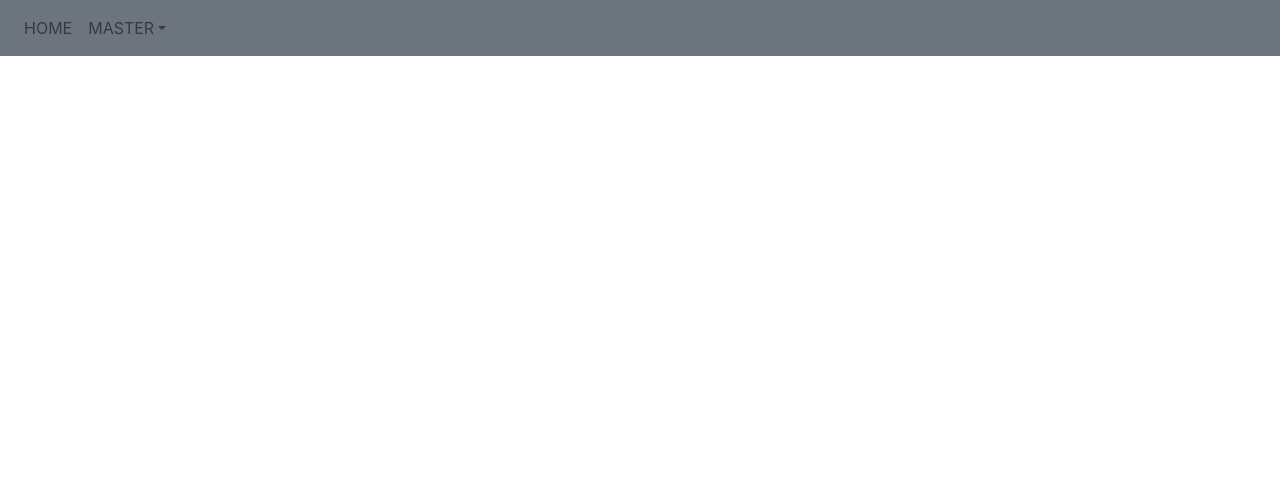
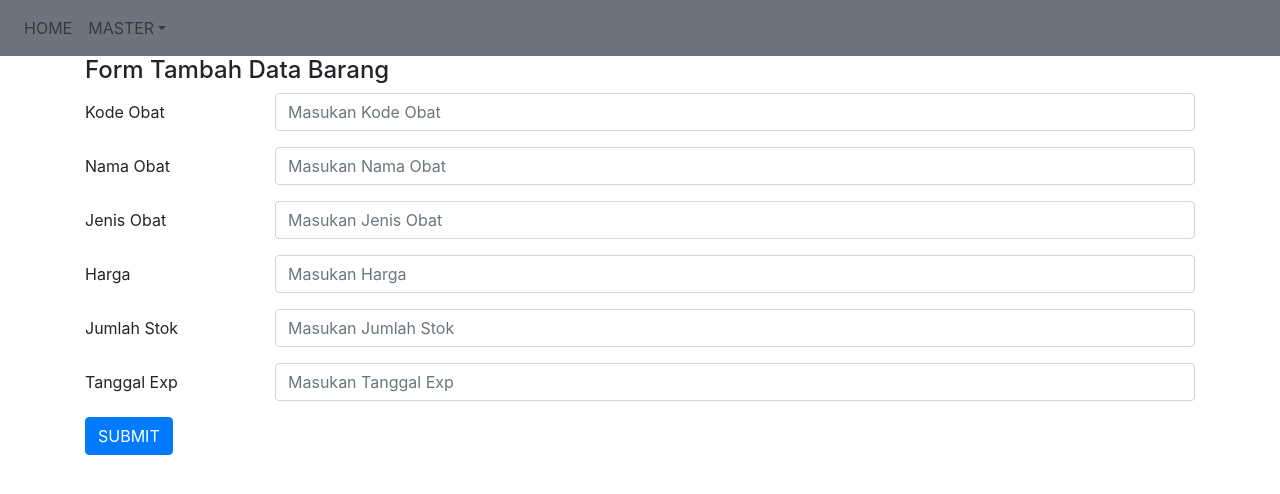
Before and after one commit to latifahiriyani/uas, a React (Create React App) app: page /obat/tambah in a window 1280 px wide. Shown: the top 494 px of the page. Built offline with nearby package versions, Linux system fonts and the light colour scheme.

Commit message:
TambahComp menambahkan data obat berupa barang

```diff
--- a/src/App.js
+++ b/src/App.js
@@ -5,7 +5,7 @@ import { BrowserRouter, Route, Switch } from 'react-router-dom'
 import NavbarComp from './Component/Fungsional/NavbarComp';
 import HomePage from './Component/Fungsional/HomePage';
 import ListComp from './Component/Class/ListComp';
-
+import TambahComp from './Component/Class/TambahComp';
 //import DetailComp from './Component/Fungsional/DetailComp';
 
 
@@ -22,7 +22,7 @@ const App = () => {
       <switch>
       <Route exact path="/" component={HomePage} />
       <Route exact path="/obat" component={ListComp} />
-
+      <Route exact path="/obat/tambah" component={TambahComp} />
 
        {/*<Route exact path="/detail/:id" component={DetailComp} />*/}
       </switch>
--- a/src/Component/Class/TambahComp.jsx
+++ b/src/Component/Class/TambahComp.jsx
@@ -0,0 +1,116 @@
+import React, { PureComponent } from 'react'
+import axios from 'axios'
+import { Container, Col, Row, Form, FormGroup, Alert, Label, Input, Button } from 'reactstrap'
+import { Link } from 'react-router-dom'
+
+const api = 'http://localhost:3001'
+
+class TambahComp extends PureComponent {
+    constructor(props) {
+        super(props)
+        this.state = {
+            kode_obat: '',
+            nama_obat: '',
+            jenis_obat: '',
+            harga: '',
+            jumlah_stok: '',
+            tanggal_exp: '',
+            response: '',
+            display: 'none'
+
+        }
+    }
+
+    handleChange = (e) => {
+        this.setState({ [e.target.name]: e.target.value })
+    }
+
+    Addobat = () => {
+        axios.post(api + '/tambah', {
+            kode_obat: this.state.kode_obat,
+            nama_obat: this.state.nama_obat,
+            jenis_obat: this.state.jenis_obat,
+            harga: this.state.harga,
+            jumlah_stok: this.state.jumlah_stok,
+            tanggal_exp: this.state.tanggal_exp
+        }).then(json => {
+            if (json.data.status === 200) {
+                this.setState({
+                    response: json.data.values,
+                    display: 'block'
+                })
+            } else {
+                this.setState({
+                    response: json.data.values,
+                    display: 'block'
+                })
+            }
+        })
+    }
+
+    render() {
+        return (
+            <Container>
+                <h4>Form Tambah Data Barang</h4>
+                <Alert color="secondary" style={{ display: this.state.display }}>
+                    {this.state.response}
+                </Alert>
+                <Form>
+
+                    <FormGroup row>
+                        <Label for="kode_Obat" sm={2}>Kode Obat</Label>
+                        <Col sm={10}>
+                            <Input type="text" name="kode_obat" value={this.state.kode_obat} onChange={this.handleChange} placeholder="Masukan Kode Obat" />
+                        </Col>
+                    </FormGroup>
+
+                    <FormGroup row>
+                        <Label for="nama_Obat" sm={2}>Nama Obat</Label>
+                        <Col sm={10}>
+                            <Input type="text" name="nama_obat" value={this.state.nama_obat} onChange={this.handleChange} placeholder="Masukan Nama Obat" />
+                        </Col>
+                    </FormGroup>
+
+                    <FormGroup row>
+                        <Label for="jenisobat" sm={2}>Jenis Obat</Label>
+                        <Col sm={10}>
+                            <Input type="text" name="jenis_obat" value={this.state.jenis_obat} onChange={this.handleChange} placeholder="Masukan Jenis Obat" />
+                        </Col>
+                    </FormGroup>
+
+                    <FormGroup row>
+                        <Label for="hargaobat" sm={2}>Harga </Label>
+                        <Col sm={10}>
+                            <Input type="text" name="harga" value={this.state.harga} onChange={this.handleChange} placeholder="Masukan Harga" />
+                        </Col>
+                    </FormGroup>
+
+                    <FormGroup row>
+                        <Label for="jumlahstok" sm={2}>Jumlah Stok</Label>
+                        <Col sm={10}>
+                            <Input type="text" name="jumlah_stok" value={this.state.jumlah_stok} onChange={this.handleChange} placeholder="Masukan Jumlah Stok" />
+                        </Col>
+                    </FormGroup>
+
+                    <FormGroup row>
+                        <Label for="tanggal_exp" sm={2}>Tanggal Exp</Label>
+                        <Col sm={10}>
+                            <Input type="text" name="tanggal_exp" value={this.state.tanggal_exp} onChange={this.handleChange} placeholder="Masukan Tanggal Exp" />
+                        </Col>
+                    </FormGroup>
+
+                    <FormGroup>
+                        <Row>
+                            <Col>
+                                <Button color="primary" type="button" onClick={this.Addobat}>SUBMIT</Button>
+                            </Col>
+                        </Row>
+                    </FormGroup>
+                </Form>
+            </Container>
+        )
+
+    }
+}
+
+export default TambahComp
```
